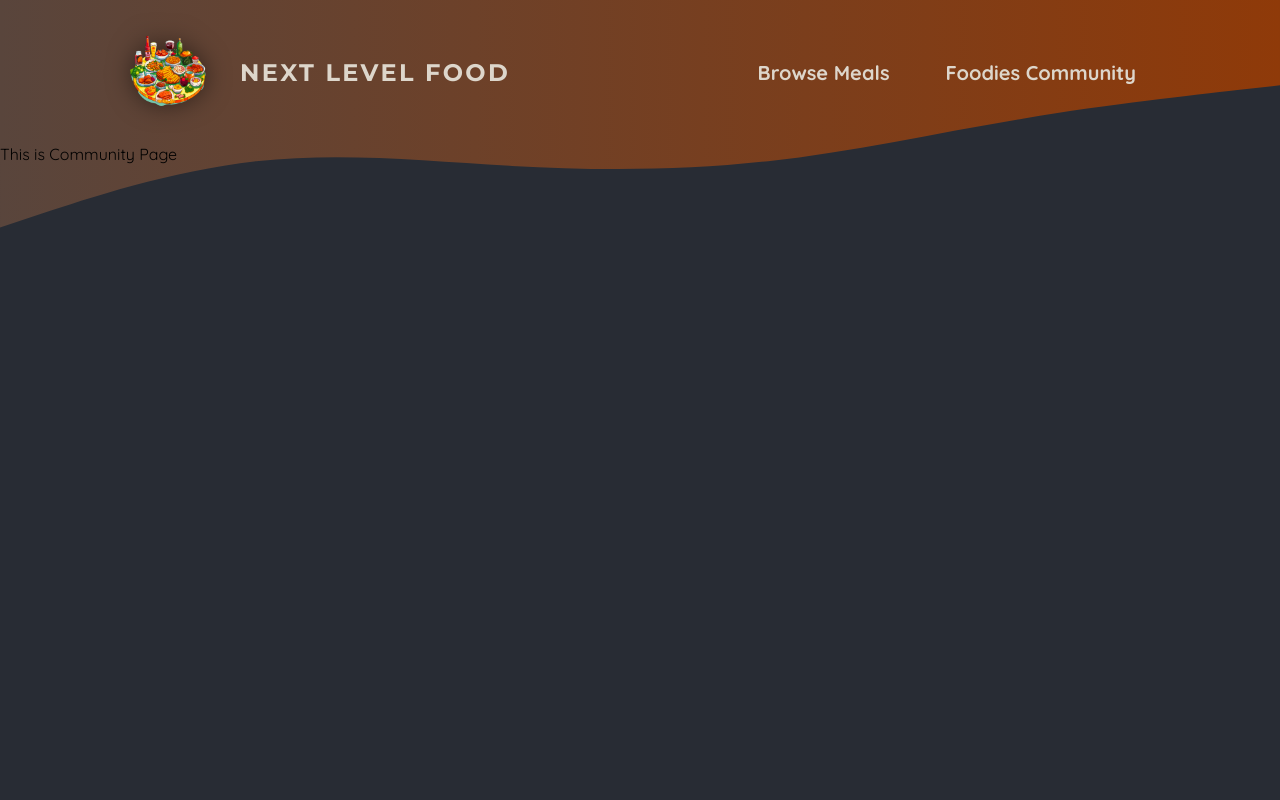
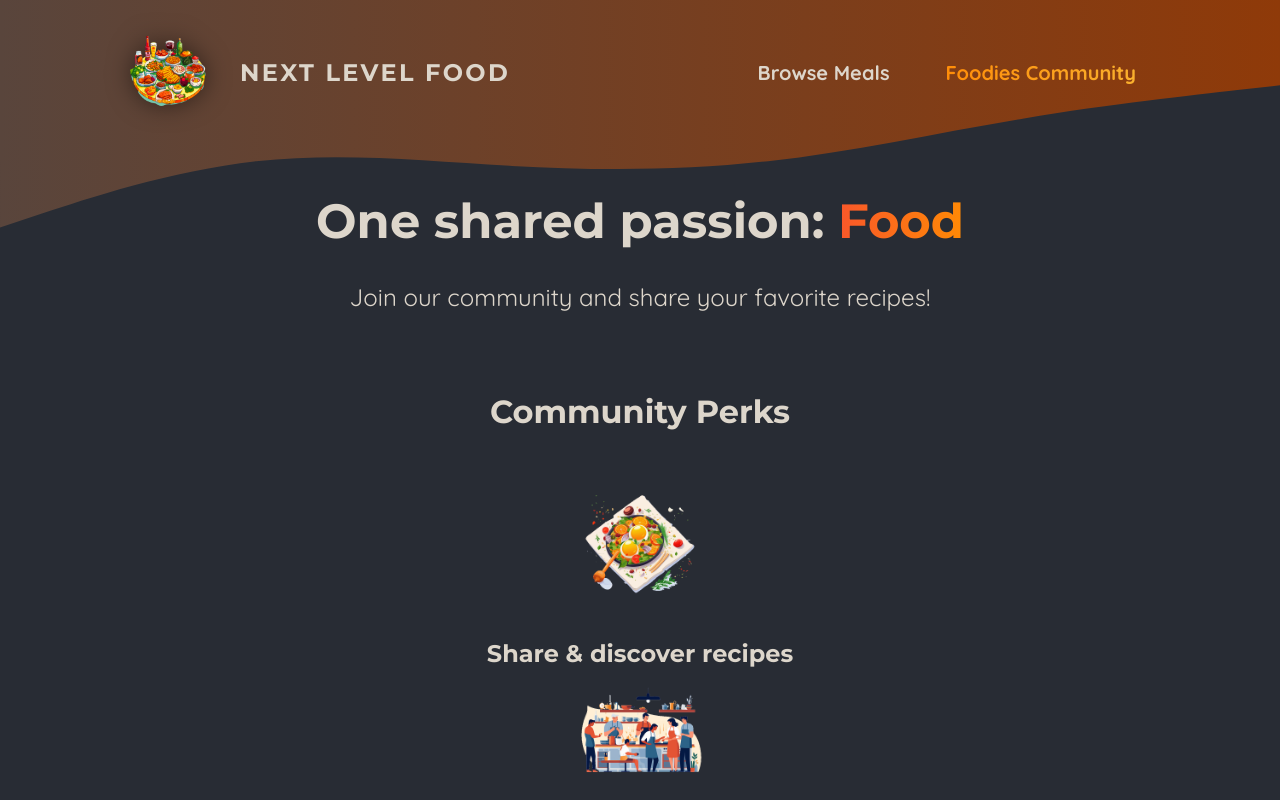
Before and after one commit to 97-Jeffrey/foodie-lover, a Next.js app: page /community in a window 1280 px wide. Shown: the top 800 px of the page. Built offline with nearby package versions, Linux system fonts and the light colour scheme.

Commit message:
community section and header section finished

```diff
--- a/app/community/page.js
+++ b/app/community/page.js
@@ -1,7 +1,40 @@
-export default function CommunityPage(){
-    return (
-        <main>
-            <div>This is Community Page</div>
-        </main>
-    )
+import Image from 'next/image';
+
+import mealIcon from '@/assets/icons/meal.png';
+import communityIcon from '@/assets/icons/community.png';
+import eventsIcon from '@/assets/icons/events.png';
+import classes from './page.module.css';
+
+export default function CommunityPage() {
+  return (
+    <>
+      <header className={classes.header}>
+        <h1>
+          One shared passion: <span className={classes.highlight}>Food</span>
+        </h1>
+        <p>Join our community and share your favorite recipes!</p>
+      </header>
+      <main className={classes.main}>
+        <h2>Community Perks</h2>
+
+        <ul className={classes.perks}>
+          <li>
+            <Image src={mealIcon} alt="A delicious meal" />
+            <p>Share & discover recipes</p>
+          </li>
+          <li>
+            <Image src={communityIcon} alt="A crowd of people, cooking" />
+            <p>Find new friends & like-minded people</p>
+          </li>
+          <li>
+            <Image
+              src={eventsIcon}
+              alt="A crowd of people at a cooking event"
+            />
+            <p>Participate in exclusive events</p>
+          </li>
+        </ul>
+      </main>
+    </>
+  );
 }
--- /dev/null
+++ b/app/community/page.module.css
@@ -0,0 +1,61 @@
+.header {
+    gap: 3rem;
+    margin: 3rem auto 5rem auto;
+    width: 90%;
+    max-width: 75rem;
+    color: #ddd6cb;
+    font-size: 1.5rem;
+    text-align: center;
+  }
+
+  .header h1 {
+    font-family: 'Montserrat', sans-serif;
+  }
+
+  .highlight {
+    background: linear-gradient(90deg, #f9572a, #ff8a05);
+    background-clip: text;
+    -webkit-background-clip: text;
+    -webkit-text-fill-color: transparent;
+  }
+
+  .main {
+    width: 90%;
+    max-width: 40rem;
+    margin: 0 auto;
+    text-align: center;
+  }
+
+  .main h2 {
+    font-family: 'Montserrat', sans-serif;
+    font-size: 2rem;
+    margin-bottom: 3rem;
+    color: #ddd6cb;
+  }
+
+  .perks {
+    list-style: none;
+    margin: 3rem 0;
+    padding: 0;
+  }
+
+  .perks li {
+    display: flex;
+    flex-direction: column;
+    align-items: center;
+    gap: 2rem;
+  }
+
+  .perks img {
+    width: 8rem;
+    height: 8rem;
+    object-fit: contain;
+  }
+
+  .perks p {
+    font-family: 'Montserrat', sans-serif;
+    font-size: 1.5rem;
+    font-weight: bold;
+    margin: 0;
+    color: #ddd6cb;
+  }
--- a/app/layout.js
+++ b/app/layout.js
@@ -1,6 +1,5 @@
 import './globals.css';
-import MainHeader from '@/components/main-header';
-import MainHeaderBackground from '@/components/main-header-background';
+import MainHeader from '@/components/main-header/main-header';
 
 export const metadata = {
   title: 'NextLevel Food',
--- a/components/main-header.js
+++ b/components/main-header/main-header.js
@@ -2,9 +2,13 @@
 import LogoImg from '@/assets/logo.png'
 import styles from './main-header.module.css'
 import Image from "next/image";
+
 import MainHeaderBackground from "./main-header-background";
+import NavLink from "./nav-link";
 
 export default function MainHeader(){
+
+
     return (
         <>
         <MainHeaderBackground />
@@ -17,10 +21,14 @@
             <nav className={styles.nav}>
             <ul>
                 <li>
-                        <Link href='/meals'>Browse Meals</Link>
+                    <NavLink href={'/meals'}>
+                        Browse Meals
+                    </NavLink>
                 </li>
                 <li>
-                        <Link href='/community'>Foodies Community</Link>
+                    <NavLink href={'/community'}>
+                        Foodies Community
+                    </NavLink>
                 </li>
             </ul>
         </nav>
--- /dev/null
+++ b/components/main-header/nav-link.js
@@ -0,0 +1,20 @@
+'use client'
+
+import Link from "next/link";
+import { usePathname } from "next/navigation";
+import styles from './nav-link.module.css'
+
+
+export default function NavLink ({ href, children}){
+
+    const path  = usePathname()
+
+    return (
+        <Link
+            href={href}
+            className={path.startsWith(href)? `${styles.link} ${styles.active}`: styles.link}
+        >
+            {children}
+        </Link>
+    )
+}
--- /dev/null
+++ b/components/main-header/nav-link.module.css
@@ -0,0 +1,25 @@
+
+
+.link {
+    text-decoration: none;
+    color: #ddd6cb;
+    font-weight: bold;
+    padding: 0.5rem 1rem;
+    border-radius: 0.5rem;
+}
+
+.link :hover,
+.link :active {
+    background: linear-gradient(90deg, #ff8a05, #f9b331);
+    background-clip: text;
+    -webkit-background-clip: text;
+    -webkit-text-fill-color: transparent;
+    text-shadow: 0 0 18px rgba(248, 190, 42, 0.8);
+}
+
+.active {
+    background: linear-gradient(90deg, #ff8a05, #f9b331);
+    background-clip: text;
+    -webkit-background-clip: text;
+    -webkit-text-fill-color: transparent;
+}
```
Also changed, not shown: components/main-header/main-header-background.js (renamed from components/main-header-background.js), components/main-header/main-header-background.module.css (renamed from components/main-header-background.module.css), components/main-header/main-header.module.css (renamed from components/main-header.module.css). Lines whose indentation alone changed are shown as unchanged.
